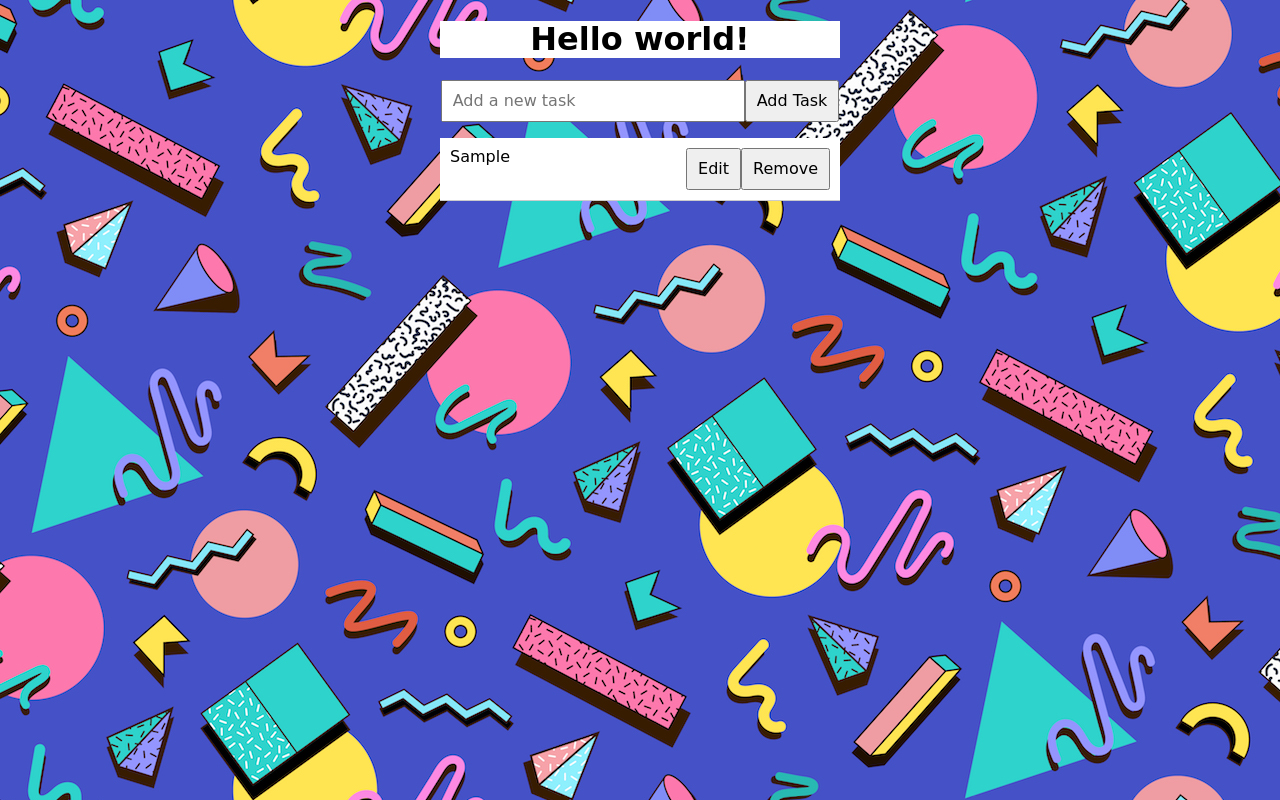
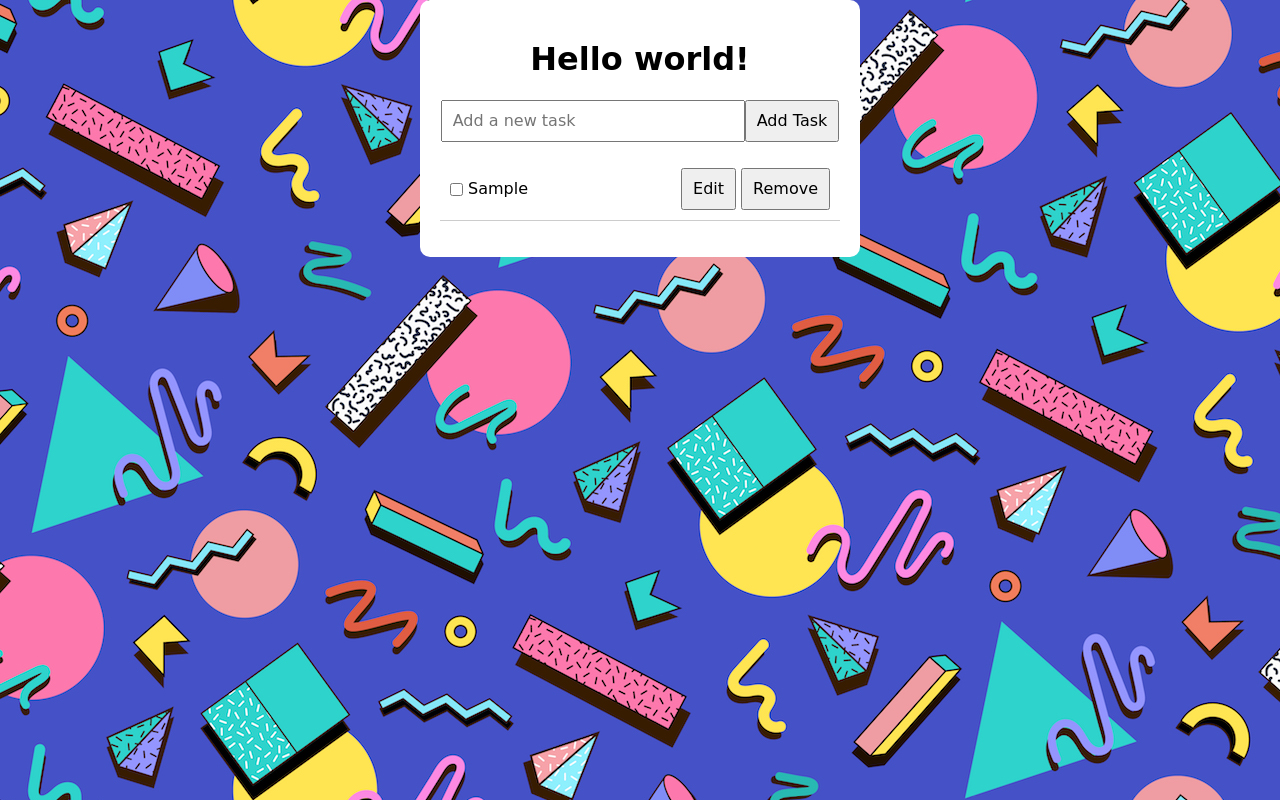
Before and after one commit to tsepakme/aiusha, a React (Vite) app: page / in a window 1280 px wide. Both pictures are taken after typing "Sample" into the empty fields and a click on the button "Add Task". Built offline with nearby package versions, Linux system fonts and the light colour scheme.

Commit message:
Refactor styling and structure of to-do list components for improved layout and usability

```diff
--- a/src/App.scss
+++ b/src/App.scss
@@ -1,14 +1,14 @@
 :root {
-    font-family: Comic Sans MS, cursive;
+  font-family: Comic Sans MS, cursive;
 }
 
 .todo-app {
   max-width: 400px;
   margin: 0 auto;
   text-align: center;
-  h1{
-    background-color: #fff;
-  }
+  background-color: #fff;
+  border-radius: 10px;
+  padding: 20px;
 }
 
 input {
@@ -26,12 +26,24 @@ ul {
   padding: 0;
 }
 
+.task {
+  display: flex;
+  align-items: center;
+  justify-content: center;
+  gap: 5px;
+}
+
+.actions {
+  display: flex;
+  justify-content: center;
+  gap: 5px;
+}
+
 li {
   display: flex;
   justify-content: space-between;
   padding: 10px;
   border-bottom: 1px solid #ccc;
-  background-color: #fff;
 }
 
 li.completed span {
@@ -43,7 +55,7 @@ li span {
   cursor: pointer;
 }
 
-li input {
+li input[type="text"] {
   flex: 1;
   padding: 5px;
 }
--- a/src/App.tsx
+++ b/src/App.tsx
@@ -59,9 +59,16 @@ function App() {
                 autoFocus
               />
             ) : (
-              <span onClick={() => handleToggleTask(index)}>{task.text}</span>
+              <span className='task'>
+                <input
+                  type='checkbox'
+                  checked={task.completed}
+                  onChange={() => handleToggleTask(index)}
+                />
+                {task.text}
+              </span>
             )}
-            <div>
+            <div className='actions'>
               {!task.isEditing && <button onClick={() => handleEditTask(index)}>Edit</button>}
               <button onClick={() => handleRemoveTask(index)}>Remove</button>
             </div>
```
